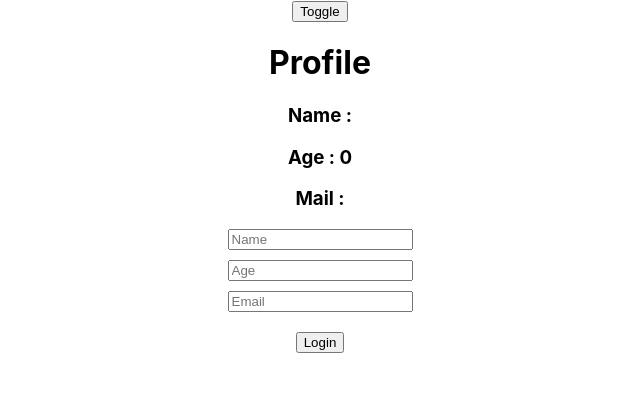
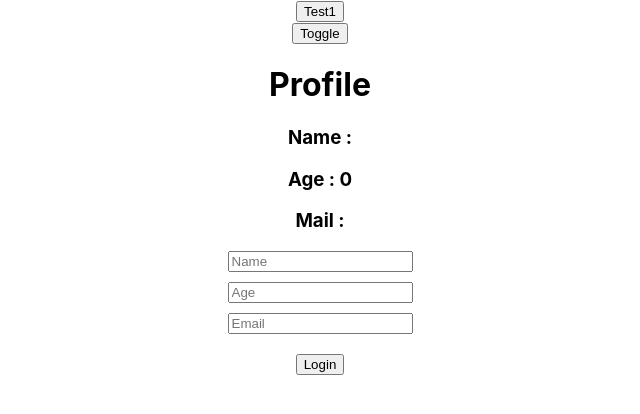
Before and after one commit to devil9614/redux_learn, a React (Create React App) app: page / in a window 1280 px wide. Shown: the top 414 px of the page, without its empty margins (320-960 px from the left). Built offline with nearby package versions, Linux system fonts and the light colour scheme.

Commit message:
test1 changes

```diff
--- a/src/App.js
+++ b/src/App.js
@@ -2,9 +2,17 @@ import './App.css';
 import Login from './components/Login';
 import { Profile } from './components/Profile';
 import ToggleButton from './components/ToggleButton';
+
+const NewTest = () => {
+  return (
+    <button>Test1</button>
+  )
+}
+
 function App() {
   return (
     <div className="App">
+      <NewTest/>
       <ToggleButton/>
       <Profile/>
       <Login/>
```
